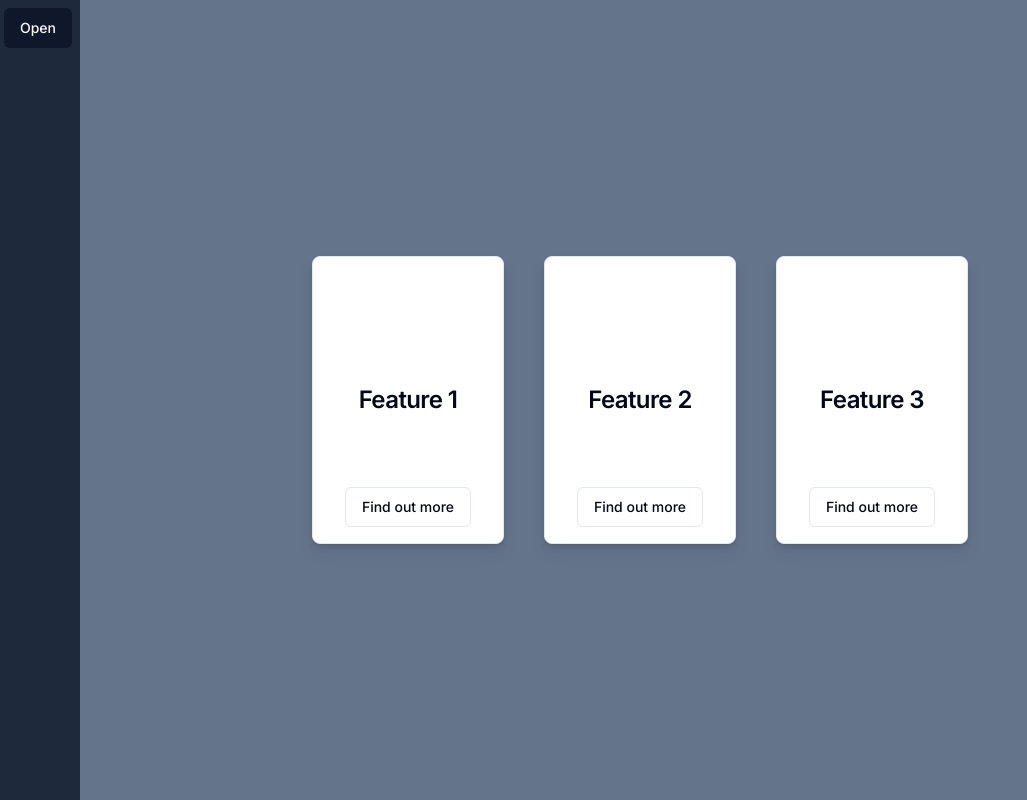
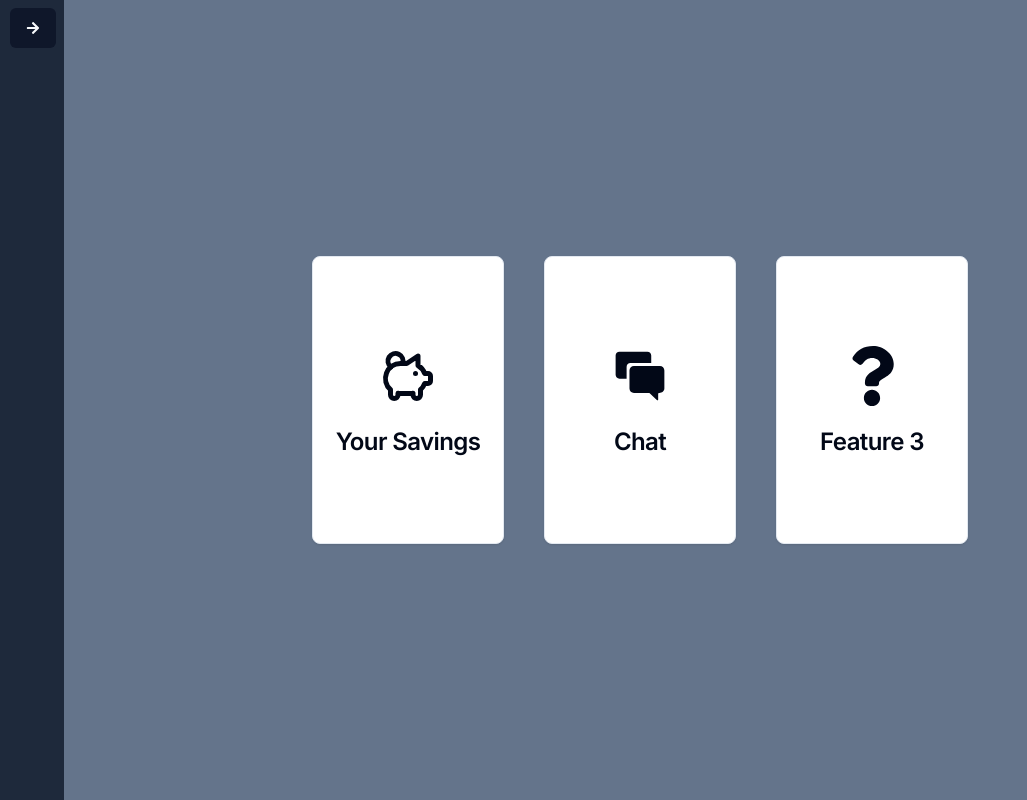
Before and after one commit to zsh-eng/hacksingapore, a Next.js app: page / in a window 1280 px wide. Shown: the whole page, without its empty margins (0-1027 px from the left). Built offline with nearby package versions, Linux system fonts and the light colour scheme.

Commit message:
improved dashboard page styling

```diff
--- a/package.json
+++ b/package.json
@@ -20,6 +20,7 @@
     "openai": "^4.47.1",
     "react": "^18",
     "react-dom": "^18",
+    "react-icons": "^5.2.1",
     "tailwind-merge": "^2.3.0",
     "tailwindcss-animate": "^1.0.7"
   },
--- a/src/components/ui/dashboard_card.tsx
+++ b/src/components/ui/dashboard_card.tsx
@@ -1,24 +1,27 @@
-import {
-    Card,
-    CardTitle,
-} from "./card";
+import { Card, CardTitle, CardContent } from "./card";
 import { Button } from "./button";
 import Link from "next/link";
+import { IoIosArrowForward } from "react-icons/io";
 
 interface props {
-    title: string,
-    href: string,
+    title: string;
+    href: string;
+    children: any,
 }
 
-const DashboardCard: React.FC<props> = ({title, href}) => {
+const DashboardCard: React.FC<props> = ({ title, href, children }) => {
+    const handleClick = () => {
+        console.log("clicked")
+    }
     return (
-        <Card className={`w-48 h-72 flex flex-col items-center justify-center relative drop-shadow-lg`}>
-            <CardTitle>{title}</CardTitle>
-            <Button variant="outline" className="absolute bottom-4">
-                <Link href={href}>Find out more</Link>
-            </Button>
+        <Card
+            className={`w-48 h-72 flex flex-col items-center justify-center relative drop-shadow-sm cursor-pointer hover:drop-shadow-2xl hover:bg-red-300`}
+            onClick={handleClick}
+        >
+            <CardContent>{children}</CardContent>
+            <CardTitle className="cursor-pointer">{title}</CardTitle>
         </Card>
     );
-}
+};
 
-export default DashboardCard
+export default DashboardCard;
--- a/src/components/ui/navbar.tsx
+++ b/src/components/ui/navbar.tsx
@@ -1,6 +1,7 @@
 import Link from "next/link";
 import { Button } from "./button";
 import { useState } from "react";
+import { FaArrowLeft, FaArrowRight } from "react-icons/fa";
 
 export default function Navbar() {
     const [isNavbarOpen, setIsNavbarOpen] = useState(false);
@@ -10,12 +11,12 @@ export default function Navbar() {
     };
 
     return (
-        <div className={`bg-slate-800 w-64 h-screen hidden overflow-hidden lg:flex flex-col justify-between absolute left-0 z-50 transform ${isNavbarOpen ? 'translate-x-0' : '-translate-x-44'} transition-transform duration-300 ease-in-out`}>
+        <div className={`bg-slate-800 w-64 h-screen hidden overflow-hidden lg:flex flex-col justify-between absolute left-0 z-50 transform ${isNavbarOpen ? 'translate-x-0' : '-translate-x-48'} transition-transform duration-300 ease-in-out`}>
             <nav className=" text-gray-300 relative flex flex-col justify-between h-full">
                 <div className="p-2">
-                    <div className="flex flex-row justify-end">
+                    <div className="flex flex-row justify-end -mr-0.25">
                         <Button onClick={toggleNavbar}>
-                            {isNavbarOpen ? 'Close' : 'Open'}
+                            {isNavbarOpen ? <FaArrowLeft /> : <FaArrowRight />}
                         </Button>
                     </div>
                     <div className="flex flex-col gap-4 items-start">
--- a/src/pages/index.tsx
+++ b/src/pages/index.tsx
@@ -9,6 +9,9 @@
 import { Inter } from "next/font/google";
 import DashboardCard from "@/components/ui/dashboard_card";
 import Navbar from "@/components/ui/navbar";
+import { TbPigMoney } from "react-icons/tb";
+import { IoIosChatboxes } from "react-icons/io";
+import { FaQuestion } from "react-icons/fa";
 
 const inter = Inter({ subsets: ["latin"] });
 
@@ -19,9 +22,15 @@ export default function Home() {
         >
             <Navbar />
             <div className="flex flex-wrap gap-10 justify-center lg:grid-rows-2">
-              <DashboardCard title="Feature 1" href="/feature_1"/>
-              <DashboardCard title="Feature 2" href="/feature_2"/>
-              <DashboardCard title="Feature 3" href="/feature_3"/>
+                <DashboardCard title="Your Savings" href="/savings">
+                    <TbPigMoney size={60}/>
+                </DashboardCard>
+                <DashboardCard title="Chat" href="/chat" >
+                    <IoIosChatboxes size={60}/>
+                </DashboardCard>
+                <DashboardCard title="Feature 3" href="/feature_3" >
+                    <FaQuestion size={60}/>
+                </DashboardCard>
             </div>
         </main>
     );
```
Also changed, not shown: src/pages/chat/index.tsx (renamed from src/pages/feature_2/index.tsx), src/pages/savings/index.tsx (renamed from src/pages/feature_1/index.tsx), 1 other file (tests, documents, lock files or other folders).
